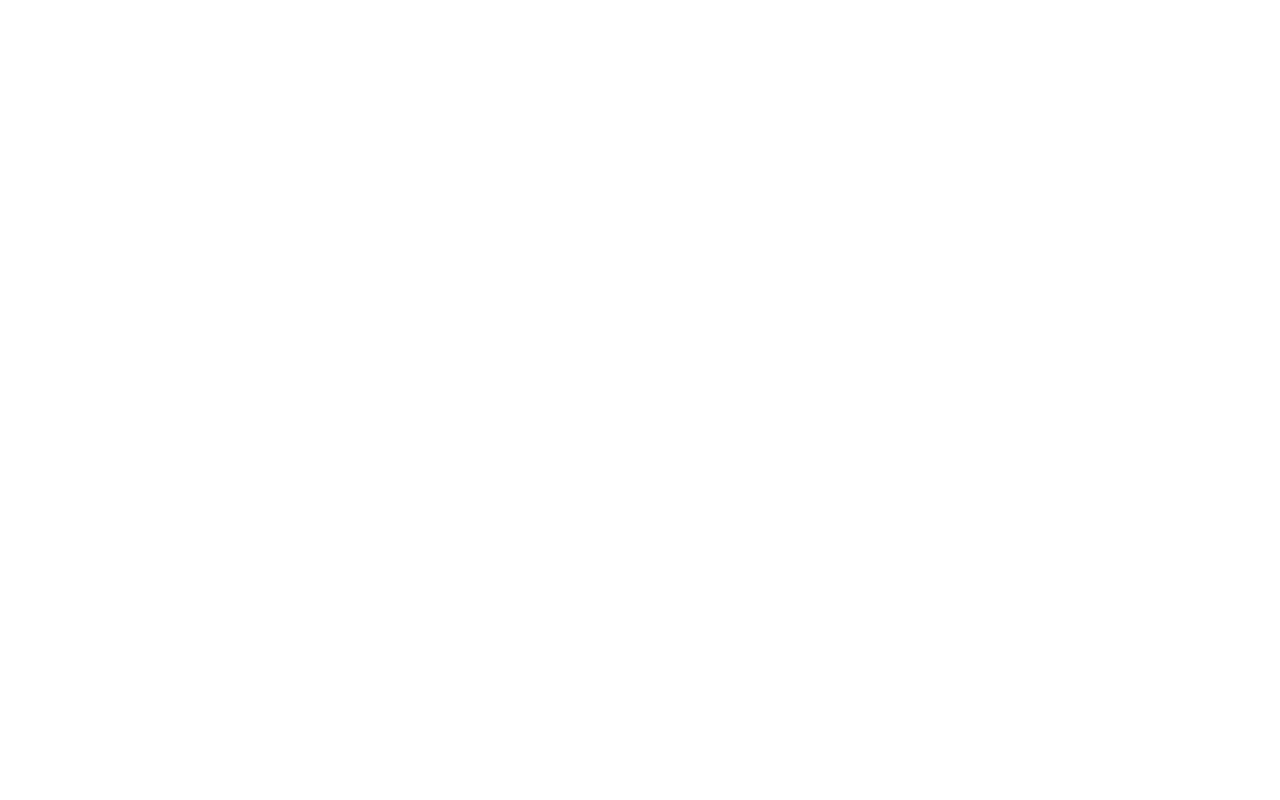
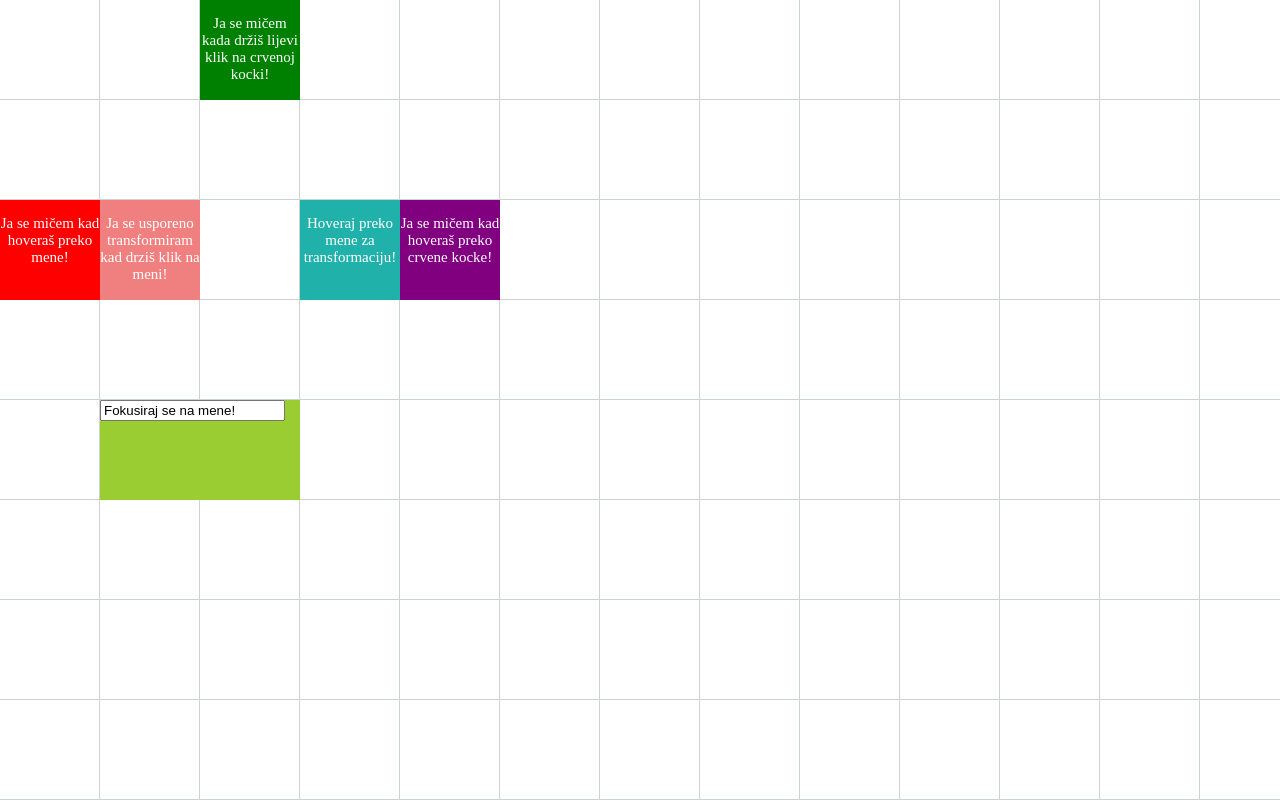
Before and after one commit to hdrempetic/MK1projekt, a plain HTML site: page dz8.html in a window 1280 px wide. Drawn offline with Linux system fonts and the light colour scheme.

Commit message:
Osma zadaća 	modified:   dz5style.css 	modified:   dz8.html 	modified:   dz8style.css

```diff
--- a/dz5style.css
+++ b/dz5style.css
@@ -10,7 +10,7 @@ div
 {
     top: -8px;
     left: -8px;
-    background: navy;
+    background: lightblue;
 }
 
 .d2
--- a/dz8.html
+++ b/dz8.html
@@ -1,15 +1,17 @@
 <html>
     <head>
-        <style>
-            @import url('https://fonts.googleapis.com/css2?family=Ubuntu:ital,wght@0,300;0,400;0,500;0,700;1,300;1,400;1,500;1,700&display=swap');
-        </style>
         <meta charset="UTF-8">
         <title>
-        Sedma zadaća
+        Osma zadaća
         </title>
         <link rel="stylesheet" type="text/css" href="dz8style.css">
     </head>
-    <body>
-
+    <body background="images/grid.jpg">
+    <div class="d1 font"><p>Ja se mičem kad hoveraš preko mene!</p></div>
+    <div class="d2 font"><p>Ja se mičem kada držiš lijevi klik na crvenoj kocki!</p></div>
+    <div class="d3 font"><p>Ja se mičem kad hoveraš preko crvene kocke!</p></div>
+    <div class="d4 font"><p>Ja se usporeno transformiram kad drziš klik na meni!</p></div>
+    <div class="d5 font"><p>Hoveraj preko mene za transformaciju!</p></div>
+    <div class="d6 font"><div class="font"><input class="input" value="Fokusiraj se na mene!"></div></div>
     </body>
 </html>
--- a/dz8style.css
+++ b/dz8style.css
@@ -0,0 +1,97 @@
+div
+{
+    width: 100px;
+    height: 100px;
+    position: relative;
+    float: left;
+}
+
+.font
+{
+    font-size: 15px;
+    color: white;
+    background-color: transparent;
+    text-align: center;
+}
+
+.d1
+{
+    top: -8px;
+    left: -8px;
+    background: red;
+    transition:5s ease-out;
+}
+
+.d2
+{
+    top: -8px;
+    right: -92px;
+    background: green;
+    transition:5s ease-out;
+}
+
+.d3
+{
+    top: -8px;
+    right: -192px;
+    background: purple;
+    transition:5s ease-out;
+}
+
+.d4
+{
+    top: 192px;
+    right: 208px;
+    background: lightcoral;
+}
+
+.d5
+{
+    top: 192px;
+    right: 108px;
+    background: lightseagreen;
+}
+
+.d1:hover
+{
+    top: 192px;
+    transition:5s ease-out;
+    -webkit-transition:5s ease-out;
+}
+
+.d1:active+.d2
+{
+    top: 192px;
+}
+
+.d1:hover~.d3
+{
+    top: 192px;
+}
+
+.d5:hover
+{
+    transform:rotate3d(1,1,1,45deg);
+}
+
+.d4:active
+{
+    transform:skew(-45deg,10deg);
+    transition:5s ease-out;
+    -webkit-transition:5s ease-out;
+}
+
+.d6
+{
+    width: 200px;
+    height: 100px;
+    top: 392px;
+    right: 408px;
+    background: yellowgreen;
+}
+
+.input:focus
+{
+    background: gold;
+    width: 180px;
+}
```
